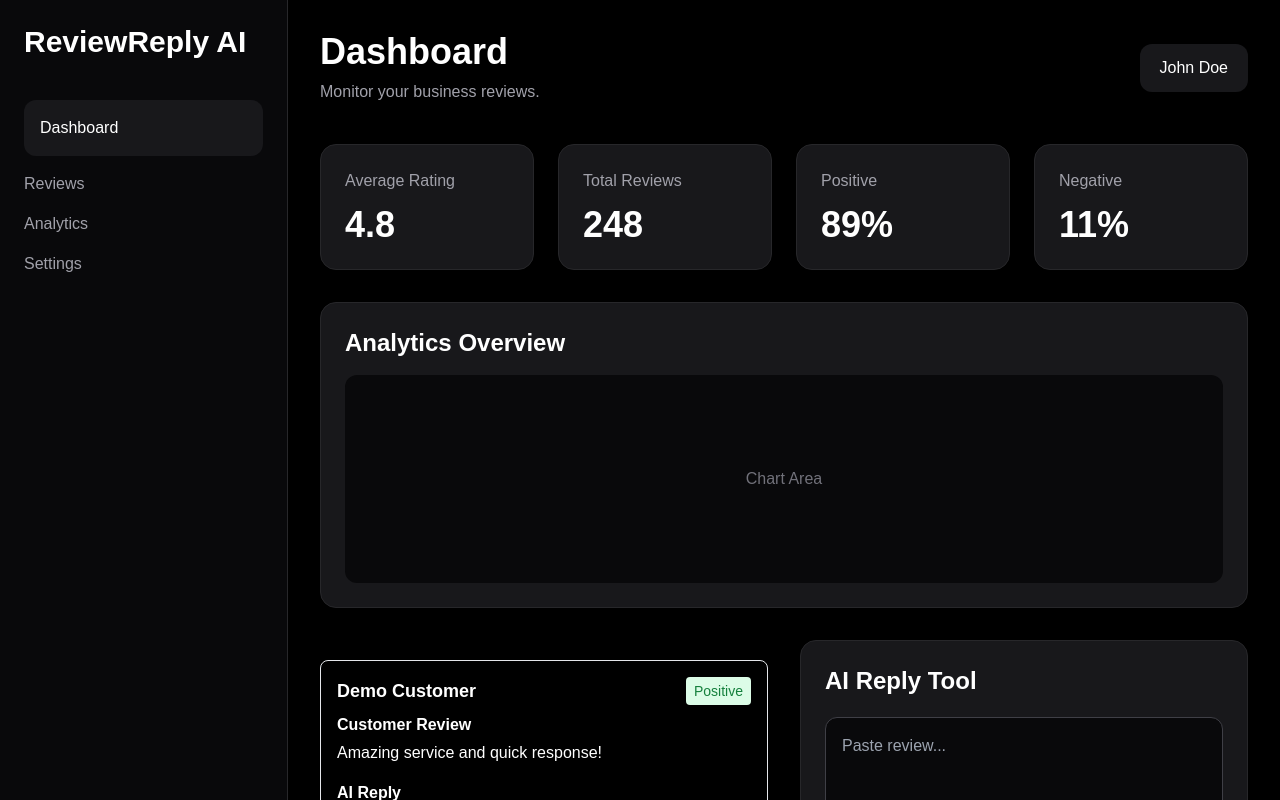
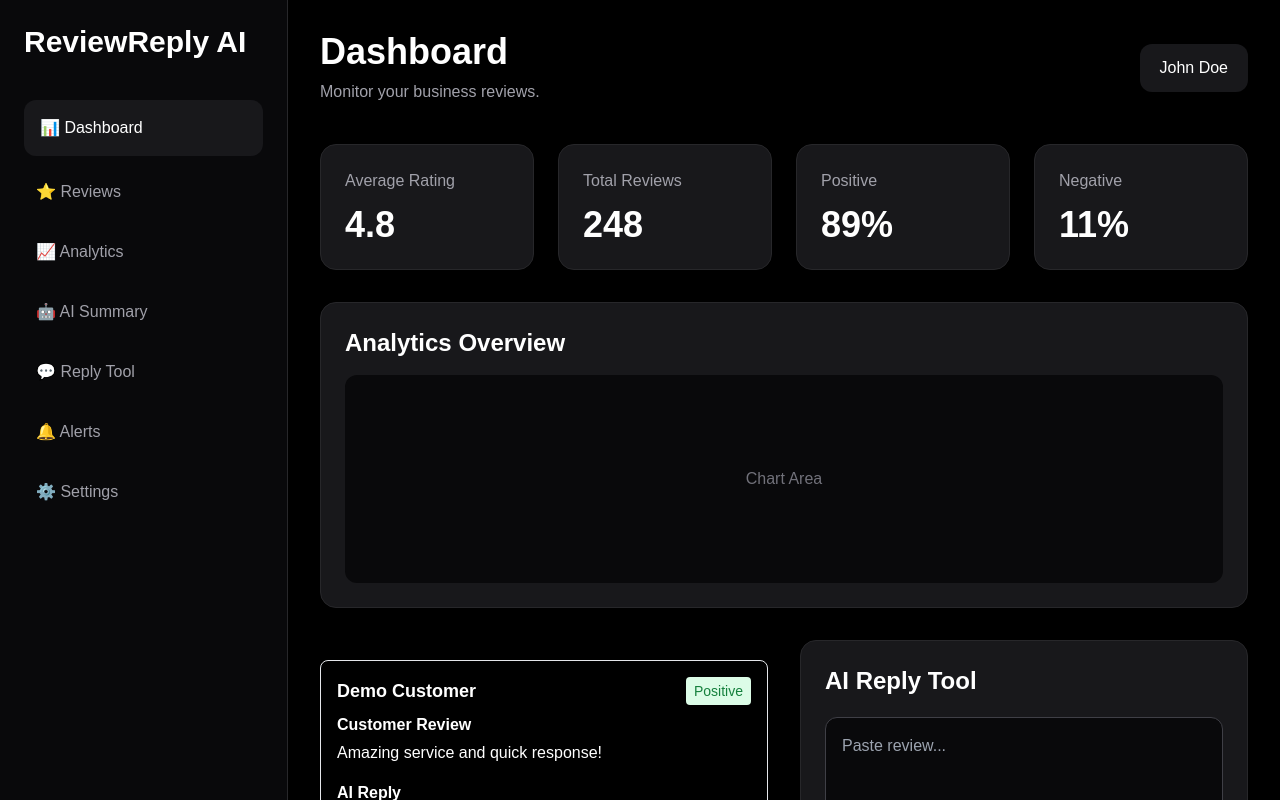
Before and after one commit to afnankhan123456/reviewreply-ai, a Next.js app: page /dashboard in a window 1280 px wide. Shown: the top 800 px of the page. Built offline with nearby package versions, Linux system fonts and the light colour scheme.

Commit message:
Update Sidebar.tsx

```diff
--- a/components/Sidebar.tsx
+++ b/components/Sidebar.tsx
@@ -8,22 +8,55 @@ export default function Sidebar() {
         ReviewReply AI
       </h1>
 
-      <div className="space-y-4">
+      <div className="space-y-3">
 
-        <Link href="/dashboard" className="block text-white bg-zinc-900 p-4 rounded-xl">
-          Dashboard
+        <Link
+          href="/dashboard"
+          className="flex items-center gap-3 text-white bg-zinc-900 p-4 rounded-xl"
+        >
+          📊 Dashboard
         </Link>
 
-        <Link href="/reviews" className="block text-zinc-400 hover:text-white">
-          Reviews
+        <Link
+          href="/reviews"
+          className="flex items-center gap-3 text-zinc-400 hover:text-white p-3"
+        >
+          ⭐ Reviews
         </Link>
 
-        <Link href="/analytics" className="block text-zinc-400 hover:text-white">
-          Analytics
+        <Link
+          href="/analytics"
+          className="flex items-center gap-3 text-zinc-400 hover:text-white p-3"
+        >
+          📈 Analytics
         </Link>
 
-        <Link href="/settings" className="block text-zinc-400 hover:text-white">
-          Settings
+        <Link
+          href="/summary"
+          className="flex items-center gap-3 text-zinc-400 hover:text-white p-3"
+        >
+          🤖 AI Summary
+        </Link>
+
+        <Link
+          href="/reply-tool"
+          className="flex items-center gap-3 text-zinc-400 hover:text-white p-3"
+        >
+          💬 Reply Tool
+        </Link>
+
+        <Link
+          href="/alerts"
+          className="flex items-center gap-3 text-zinc-400 hover:text-white p-3"
+        >
+          🔔 Alerts
+        </Link>
+
+        <Link
+          href="/settings"
+          className="flex items-center gap-3 text-zinc-400 hover:text-white p-3"
+        >
+          ⚙️ Settings
         </Link>
 
       </div>
```
